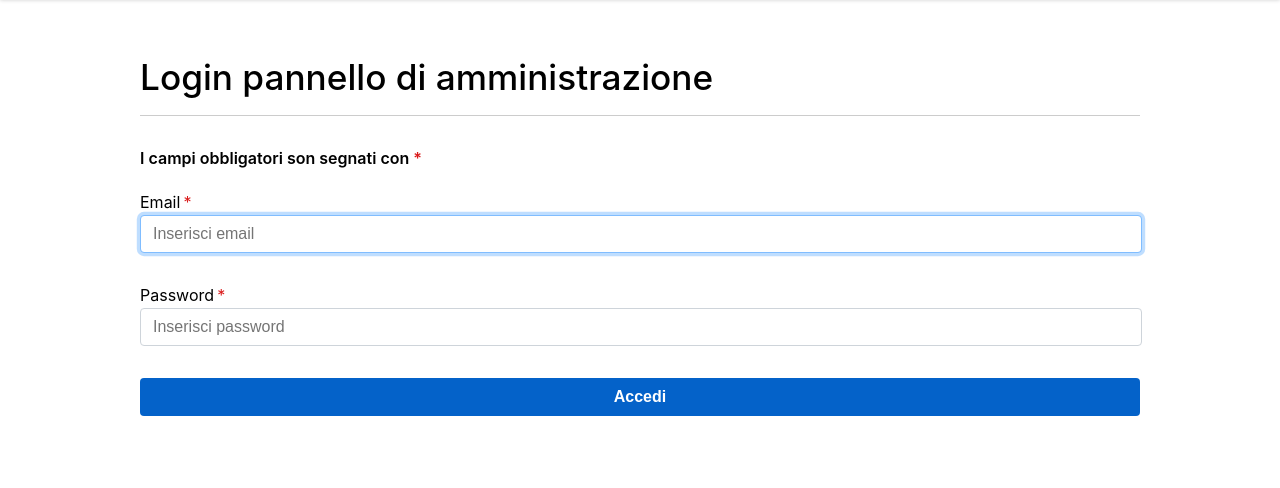
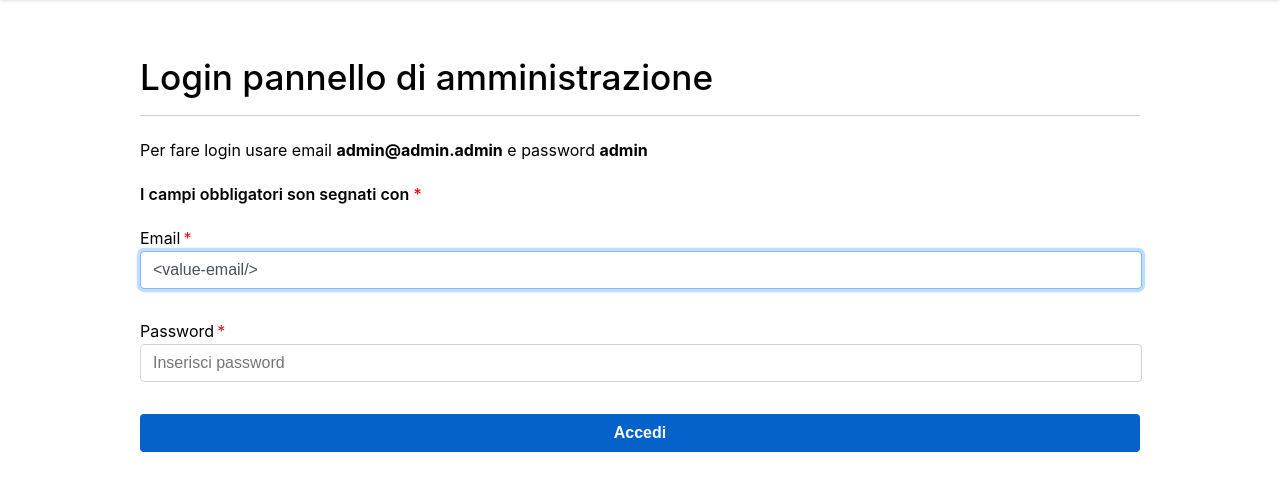
Before and after one commit to nicologreggio/solid-funicular, a PHP site: page /admin/login.php in a window 1280 px wide. Shown: the part 81-569 px from the top of the page. Run offline with PHP 8.4, Linux system fonts and the light colour scheme.

Commit message:
aggiunto messaggio email e password su login

```diff
--- a/admin/login.php
+++ b/admin/login.php
@@ -7,7 +7,8 @@ if(request()->method() == 'POST' ){
         redirectIfLogged();
     }
     else {
-        $page = str_replace('<error-login/>', '<p class="error">L\'utente cercato non è stato trovato</p>', $page);
+        $page = str_replace('<error-login/>', '<p class="error">L\'utente cercato non è stato trovato o i dati inseriti non son validi</p>', $page);
+        $page = str_replace('<value-email/>',$_POST['email'] , $page);
     }
 }
 removeErrorsTag($page);
--- a/admin/template_html/login.html
+++ b/admin/template_html/login.html
@@ -57,6 +57,7 @@
             <div class="message">
                 <error-login/>
             </div>
+            <p>Per fare login usare email <span class="strong">admin@admin.admin</span> e <span xml:lang="en" lang="en">password</span> <span class="strong">admin</span></p>
             <form action="login.php" method="post" id="form-login" data-validate="1">
                 <p class="p-0 m-0 pb-3">I campi obbligatori son segnati con <span class="color-red">*</span></p>
                 <label for="email">Email<span class="color-red">*</span></label>
@@ -65,6 +66,7 @@
                     id="email"
                     name="email"
                     type="email"
+                    value="<value-email/>"
                     placeholder="Inserisci email"
                     required="required"
                     aria-required="true"
```
